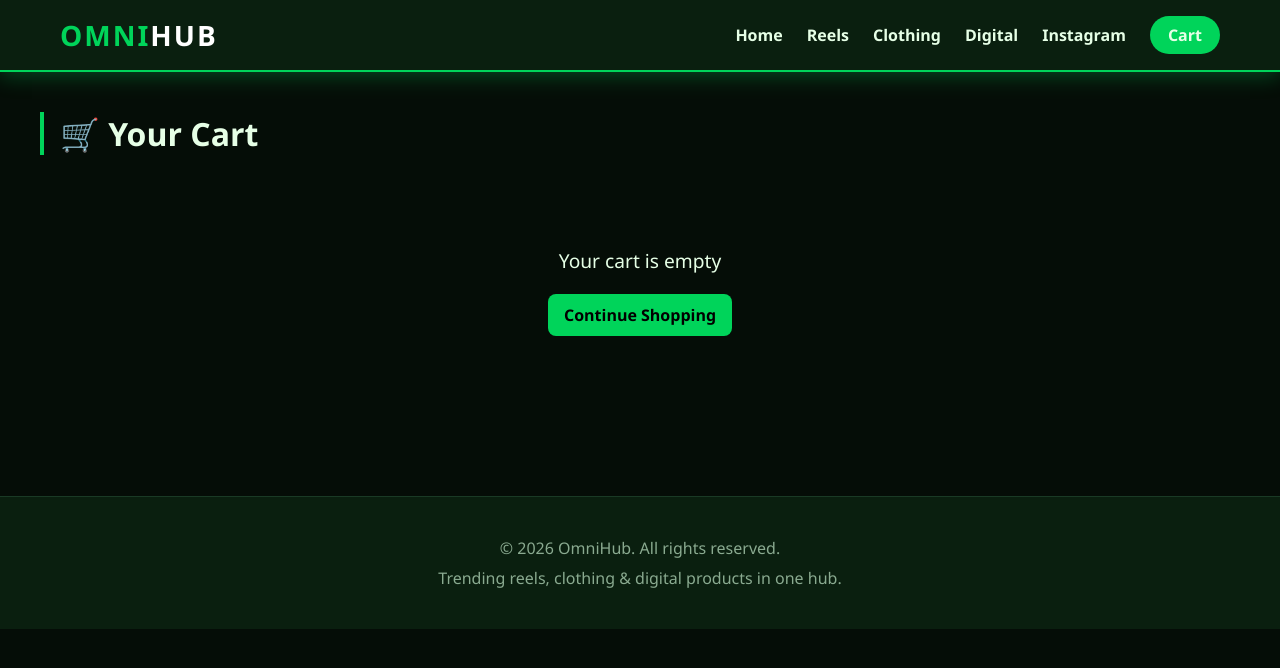
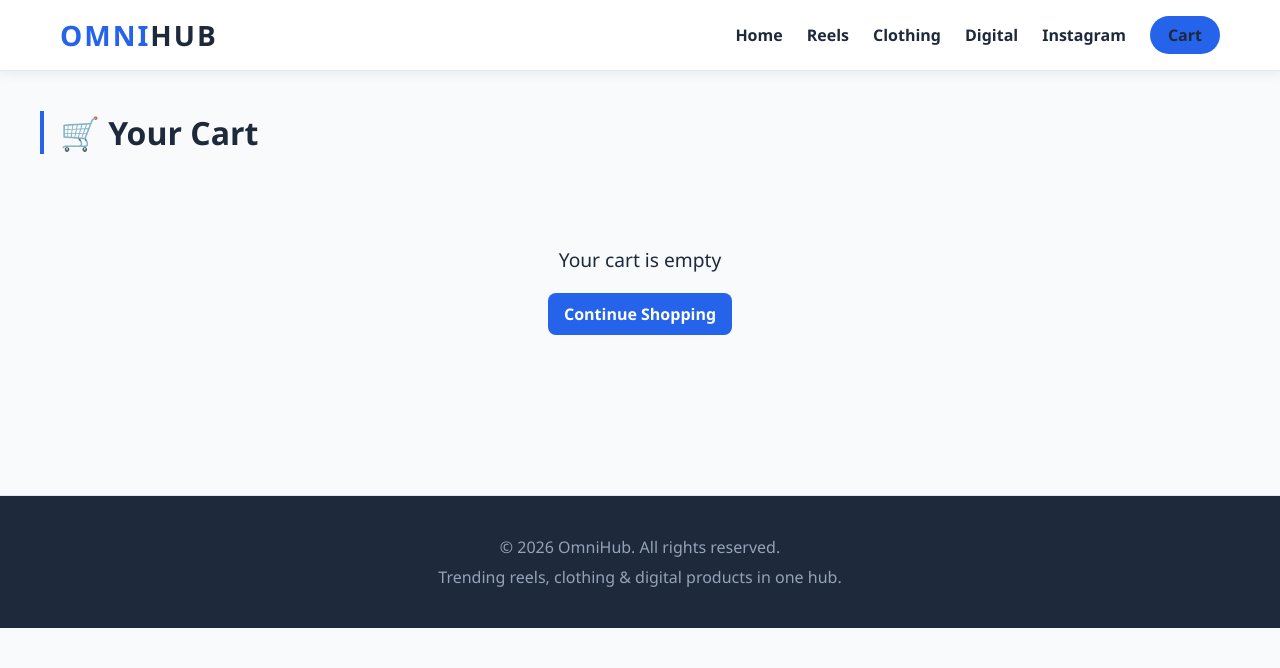
Before and after one commit to prathmesh992002/ben10-hub, a Next.js app: page /cart in a window 1280 px wide. Shown: the top 668 px of the page. Built offline with nearby package versions, Linux system fonts and the light colour scheme.

Commit message:
Switch to Light & Blue color theme

```diff
--- a/app/accounts/page.js
+++ b/app/accounts/page.js
@@ -7,7 +7,7 @@ export default function Accounts() {
   return (
     <section className="section container">
       <h2 className="section-title">📱 Our 20 Instagram Accounts</h2>
-      <p style={{ color: "#8aaa90", marginBottom: 24 }}>
+      <p style={{ color: "var(--muted)", marginBottom: 24 }}>
         All our Ben 10 content channels. Follow for daily uploads!
       </p>
       <div className="insta-grid">
@@ -17,9 +17,9 @@ export default function Accounts() {
           </a>
         ))}
       </div>
-      <div style={{ marginTop: 40, padding: 24, background: "var(--dark)", borderRadius: 12, textAlign: "center" }}>
+      <div style={{ marginTop: 40, padding: 24, background: "var(--card)", borderRadius: 12, border: "1px solid var(--border)", textAlign: "center" }}>
         <h3 style={{ marginBottom: 8 }}>Want to collaborate?</h3>
-        <p style={{ color: "#8aaa90" }}>DM us on any of the accounts above</p>
+        <p style={{ color: "var(--muted)" }}>DM us on any of the accounts above</p>
       </div>
     </section>
   );
--- a/app/cart/page.js
+++ b/app/cart/page.js
@@ -21,7 +21,7 @@ export default function Cart() {
                 <img src={i.img} alt={i.name} />
                 <div>
                   <div style={{ fontWeight: 700 }}>{i.name}</div>
-                  <div style={{ color: "var(--green)", fontWeight: 800 }}>₹{i.price}</div>
+                  <div style={{ color: "var(--blue)", fontWeight: 800 }}>₹{i.price}</div>
                 </div>
                 <div className="qty-control">
                   <button onClick={() => dec(i.id)}>−</button>
@@ -35,12 +35,12 @@ export default function Cart() {
           <div className="summary">
             <h3>Order Summary</h3>
             <div className="row"><span>Subtotal</span><span>₹{total}</span></div>
-            <div className="row"><span>Shipping</span><span style={{ color: "var(--green)" }}>FREE</span></div>
+            <div className="row"><span>Shipping</span><span style={{ color: "var(--blue)" }}>FREE</span></div>
             <div className="row total"><span>Total</span><span>₹{total}</span></div>
             <button className="btn" style={{ marginTop: 16 }} onClick={() => alert("Order placed! You'll receive confirmation on WhatsApp.")}>
               Place Order
             </button>
-            <p style={{ fontSize: ".8rem", color: "#8aaa90", marginTop: 12, textAlign: "center" }}>Cash on Delivery available</p>
+            <p style={{ fontSize: ".8rem", color: "var(--muted)", marginTop: 12, textAlign: "center" }}>Cash on Delivery available</p>
           </div>
         </div>
       )}
--- a/app/episodes/page.js
+++ b/app/episodes/page.js
@@ -11,7 +11,7 @@ export default function Episodes() {
   return (
     <section className="section container">
       <h2 className="section-title">🎬 Trending Reels</h2>
-      <p style={{ color: "#8aaa90", marginBottom: 20 }}>
+      <p style={{ color: "var(--muted)", marginBottom: 20 }}>
         Click play to watch the reel right here. Click the box below a reel to open it on Instagram.
       </p>
       <div style={{ marginBottom: 24, display: "flex", gap: 8, flexWrap: "wrap" }}>
--- a/app/globals.css
+++ b/app/globals.css
@@ -1,72 +1,79 @@
 * { box-sizing: border-box; margin: 0; padding: 0; }
 :root {
-  --green: #00d45a;
-  --dark: #0a1f0f;
-  --darker: #050d07;
-  --accent: #39ff7a;
-  --text: #e6ffe6;
+  --blue: #2563eb;
+  --blue-dark: #1d4ed8;
+  --blue-light: #dbeafe;
+  --dark: #1e293b;
+  --bg: #f8fafc;
+  --card: #ffffff;
+  --border: #e2e8f0;
+  --accent: #3b82f6;
+  --text: #1e293b;
+  --muted: #64748b;
 }
-html, body { background: var(--darker); color: var(--text); font-family: 'Segoe UI', system-ui, sans-serif; }
-a { color: var(--accent); text-decoration: none; }
+html, body { background: var(--bg); color: var(--text); font-family: 'Segoe UI', system-ui, sans-serif; }
+a { color: var(--blue); text-decoration: none; }
 img { max-width: 100%; display: block; }
 button { cursor: pointer; font-family: inherit; }
 
 .container { max-width: 1200px; margin: 0 auto; padding: 0 20px; }
 
 nav {
-  background: var(--dark);
-  border-bottom: 2px solid var(--green);
+  background: var(--card);
+  border-bottom: 1px solid var(--border);
   padding: 16px 0;
   position: sticky; top: 0; z-index: 100;
-  box-shadow: 0 4px 20px rgba(0,212,90,0.3);
+  box-shadow: 0 2px 12px rgba(30,41,59,0.08);
 }
 .nav-inner { display: flex; justify-content: space-between; align-items: center; }
-.logo { font-size: 28px; font-weight: 900; color: var(--green); letter-spacing: 2px; }
-.logo span { color: #fff; }
+.logo { font-size: 28px; font-weight: 900; color: var(--blue); letter-spacing: 2px; }
+.logo span { color: var(--dark); }
 .nav-links { display: flex; gap: 24px; align-items: center; }
 .nav-links a { color: var(--text); font-weight: 600; transition: color .2s; }
-.nav-links a:hover { color: var(--green); }
+.nav-links a:hover { color: var(--blue); }
 .cart-btn {
-  background: var(--green); color: #000; border: none;
+  background: var(--blue); color: #fff; border: none;
   padding: 8px 18px; border-radius: 30px; font-weight: 700;
   position: relative;
 }
 .cart-count {
   position: absolute; top: -6px; right: -6px;
-  background: #ff3b3b; color: #fff; border-radius: 50%;
+  background: #ef4444; color: #fff; border-radius: 50%;
   width: 22px; height: 22px; display: flex; align-items: center; justify-content: center;
   font-size: 12px;
 }
 
 .hero {
-  background: linear-gradient(135deg, #0a1f0f 0%, #0d3d1a 50%, #00d45a 100%);
+  background: linear-gradient(135deg, #1e3a8a 0%, #3b82f6 55%, #60a5fa 100%);
   padding: 80px 20px; text-align: center;
   position: relative; overflow: hidden;
 }
 .hero::before {
   content: ""; position: absolute; inset: 0;
-  background: radial-gradient(circle at 20% 30%, rgba(57,255,122,0.3), transparent 50%),
-              radial-gradient(circle at 80% 70%, rgba(0,212,90,0.4), transparent 50%);
+  background: radial-gradient(circle at 20% 30%, rgba(255,255,255,0.2), transparent 50%),
+              radial-gradient(circle at 80% 70%, rgba(255,255,255,0.25), transparent 50%);
 }
 .hero h1 {
   font-size: clamp(2.5rem, 6vw, 4.5rem); font-weight: 900;
-  text-shadow: 0 0 30px var(--green);
+  color: #fff; text-shadow: 0 2px 20px rgba(0,0,0,0.15);
   position: relative;
+  letter-spacing: 4px;
 }
-.hero p { font-size: 1.2rem; margin-top: 16px; opacity: .9; position: relative; }
+.hero p { font-size: 1.2rem; margin-top: 16px; color: #e0f2fe; position: relative; }
 .hero .cta {
   display: inline-block; margin-top: 28px;
-  background: #000; color: var(--green);
+  background: #fff; color: var(--blue);
   padding: 14px 32px; border-radius: 30px; font-weight: 700;
-  border: 2px solid var(--green);
-  transition: all .2s;
+  transition: all .2s; position: relative;
+  box-shadow: 0 4px 15px rgba(0,0,0,0.15);
 }
-.hero .cta:hover { background: var(--green); color: #000; }
+.hero .cta:hover { background: #e0f2fe; transform: translateY(-2px); }
 
 .section { padding: 60px 0; }
 .section-title {
   font-size: 2rem; margin-bottom: 32px;
-  border-left: 4px solid var(--green); padding-left: 16px;
+  border-left: 4px solid var(--blue); padding-left: 16px;
+  color: var(--dark);
 }
 
 .grid {
@@ -76,29 +83,31 @@ nav {
 }
 
 .card {
-  background: var(--dark);
-  border: 1px solid #1a3a25;
+  background: var(--card);
+  border: 1px solid var(--border);
   border-radius: 12px;
   overflow: hidden;
-  transition: transform .2s, border-color .2s;
+  transition: transform .2s, box-shadow .2s, border-color .2s;
+  box-shadow: 0 1px 3px rgba(0,0,0,0.06);
 }
-.card:hover { transform: translateY(-4px); border-color: var(--green); }
+.card:hover { transform: translateY(-4px); border-color: var(--blue); box-shadow: 0 8px 20px rgba(37,99,235,0.15); }
 .card img { width: 100%; height: 200px; object-fit: cover; }
 .card-body { padding: 14px; }
-.card-title { font-weight: 700; font-size: 1rem; margin-bottom: 6px; }
-.card-meta { color: #8aaa90; font-size: 0.85rem; margin-bottom: 10px; }
-.card .price { color: var(--green); font-weight: 800; font-size: 1.1rem; }
+.card-title { font-weight: 700; font-size: 1rem; margin-bottom: 6px; color: var(--dark); }
+.card-meta { color: var(--muted); font-size: 0.85rem; margin-bottom: 10px; }
+.card .price { color: var(--blue); font-weight: 800; font-size: 1.1rem; }
 
 .btn {
-  background: var(--green); color: #000; border: none;
+  background: var(--blue); color: #fff; border: none;
   padding: 10px 16px; border-radius: 8px; font-weight: 700;
-  width: 100%; transition: opacity .2s;
+  width: 100%; transition: opacity .2s, background .2s;
 }
-.btn:hover { opacity: 0.85; }
-.btn-outline { background: transparent; color: var(--green); border: 1px solid var(--green); }
+.btn:hover { opacity: 0.9; background: var(--blue-dark); }
+.btn-outline { background: transparent; color: var(--blue); border: 1px solid var(--blue); }
+.btn-outline:hover { background: var(--blue-light); opacity: 1; }
 
 .tag {
-  display: inline-block; background: var(--green); color: #000;
+  display: inline-block; background: var(--blue-light); color: var(--blue-dark);
   padding: 2px 10px; border-radius: 12px; font-size: 0.7rem;
   font-weight: 700; margin-bottom: 6px;
 }
@@ -108,7 +117,8 @@ nav {
   cursor: pointer;
   transition: background .2s;
 }
-.ig-body:hover { background: #123822; }
+.ig-body:hover { background: var(--blue-light); }
+.ig-body:hover .card-title { color: var(--blue); }
 .ig-cta {
   display: inline-block; margin-top: 10px;
   background: linear-gradient(45deg, #f09433, #dc2743, #bc1888);
@@ -121,22 +131,22 @@ nav {
 .reel-thumb {
   position: relative;
   aspect-ratio: 9/16;
-  background: radial-gradient(circle at 30% 20%, #0d3d1a, #000 70%);
+  background: radial-gradient(circle at 30% 20%, #bfdbfe, #e0f2fe 70%);
   display: flex; align-items: center; justify-content: center;
 }
 .reel-play {
   width: 64px; height: 64px; border-radius: 50%;
-  background: rgba(0,212,90,0.9);
+  background: rgba(37,99,235,0.9);
   display: flex; align-items: center; justify-content: center;
-  font-size: 26px; color: #000;
-  box-shadow: 0 0 30px rgba(0,212,90,0.6);
+  font-size: 26px; color: #fff;
+  box-shadow: 0 0 30px rgba(37,99,235,0.6);
   animation: pulse 1.8s infinite;
 }
 .reel-play span { transform: translateX(2px); }
 @keyframes pulse {
-  0% { box-shadow: 0 0 0 0 rgba(0,212,90,0.6); }
-  70% { box-shadow: 0 0 0 20px rgba(0,212,90,0); }
-  100% { box-shadow: 0 0 0 0 rgba(0,212,90,0); }
+  0% { box-shadow: 0 0 0 0 rgba(37,99,235,0.6); }
+  70% { box-shadow: 0 0 0 20px rgba(37,99,235,0); }
+  100% { box-shadow: 0 0 0 0 rgba(37,99,235,0); }
 }
 
 .insta-grid {
@@ -156,28 +166,30 @@ footer {
   background: var(--dark);
   padding: 40px 20px;
   text-align: center;
-  border-top: 1px solid #1a3a25;
+  border-top: 1px solid var(--border);
   margin-top: 60px;
 }
-footer p { color: #8aaa90; }
+footer p { color: #94a3b8; }
 
 .cart-page { padding: 40px 0; }
 .cart-item {
   display: grid; grid-template-columns: 80px 1fr auto; gap: 16px;
-  background: var(--dark); padding: 16px; border-radius: 10px;
+  background: var(--card); padding: 16px; border-radius: 10px;
+  border: 1px solid var(--border);
   margin-bottom: 12px; align-items: center;
 }
 .cart-item img { width: 80px; height: 80px; object-fit: cover; border-radius: 8px; }
 .qty-control { display: flex; gap: 8px; align-items: center; }
-.qty-control button { background: var(--green); border: none; color: #000; width: 28px; height: 28px; border-radius: 6px; font-weight: 800; }
+.qty-control button { background: var(--blue); border: none; color: #fff; width: 28px; height: 28px; border-radius: 6px; font-weight: 800; }
 .summary {
-  background: var(--dark); padding: 24px; border-radius: 12px;
-  border: 1px solid var(--green);
+  background: var(--card); padding: 24px; border-radius: 12px;
+  border: 1px solid var(--border);
+  box-shadow: 0 1px 3px rgba(0,0,0,0.06);
   position: sticky; top: 100px;
 }
 .summary h3 { margin-bottom: 16px; }
-.summary .row { display: flex; justify-content: space-between; margin-bottom: 8px; }
-.summary .total { font-size: 1.4rem; color: var(--green); font-weight: 800; margin-top: 12px; }
+.summary .row { display: flex; justify-content: space-between; margin-bottom: 8px; color: var(--muted); }
+.summary .total { font-size: 1.4rem; color: var(--blue); font-weight: 800; margin-top: 12px; }
 
 @media (max-width: 768px) {
   .nav-links a { display: none; }
--- a/app/page.js
+++ b/app/page.js
@@ -64,7 +64,7 @@ export default function Home() {
 
       <section className="section container">
         <h2 className="section-title">📱 Our 20 Instagram Accounts</h2>
-        <p style={{ color: "#8aaa90", marginBottom: 20 }}>Follow us for daily reels, clips, and updates!</p>
+        <p style={{ color: "var(--muted)", marginBottom: 20 }}>Follow us for daily reels, clips, and updates!</p>
         <div className="insta-grid">
           {INSTA_ACCOUNTS.map((a) => (
             <a key={a} href={`https://instagram.com/${a.replace("@","")}`} target="_blank" className="insta-pill">
--- a/app/shop/page.js
+++ b/app/shop/page.js
@@ -15,7 +15,7 @@ function ShopContent() {
   return (
     <>
       <h2 className="section-title">🛍️ OmniHub Store</h2>
-      <p style={{ color: "#8aaa90", marginBottom: 20 }}>Clothing shipped across India + instant digital products.</p>
+      <p style={{ color: "var(--muted)", marginBottom: 20 }}>Clothing shipped across India + instant digital products.</p>
 
       <div style={{ marginBottom: 24, display: "flex", gap: 8, flexWrap: "wrap" }}>
         <Link href="/shop" className={current === "All" ? "btn" : "btn btn-outline"} style={{ width: "auto" }}>All</Link>
```
Also changed, not shown: app/product/[id]/page.js (+5 -5 lines).
